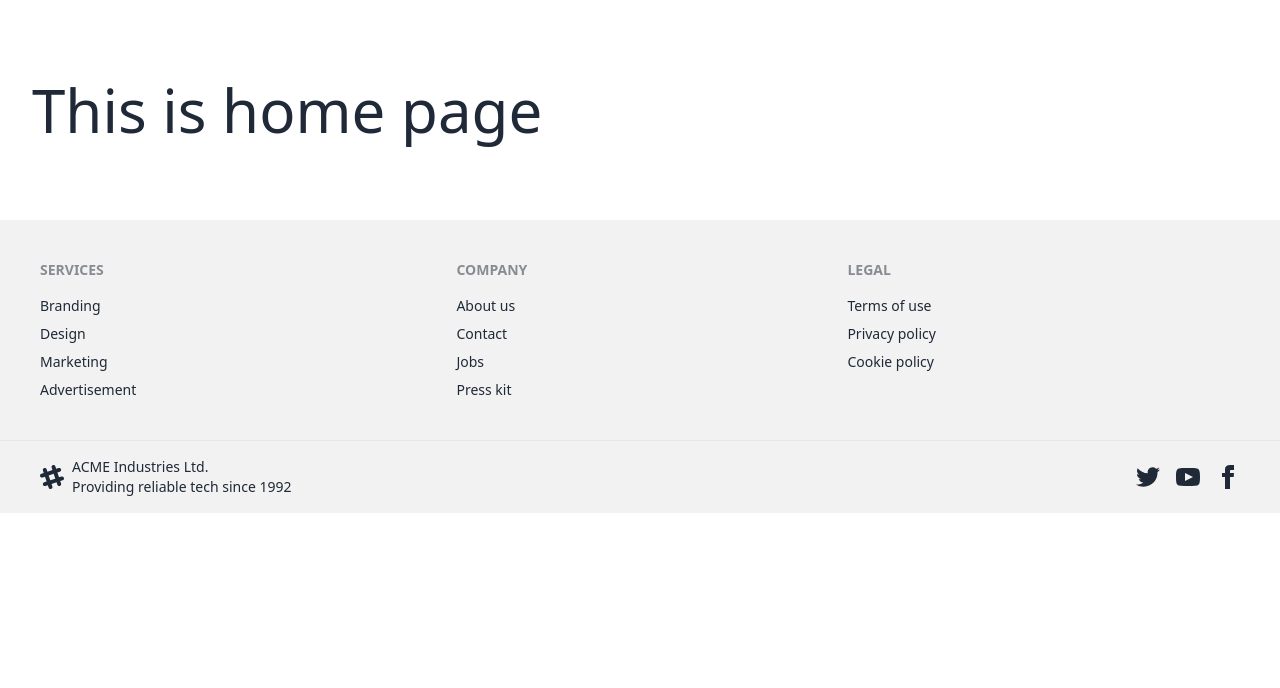
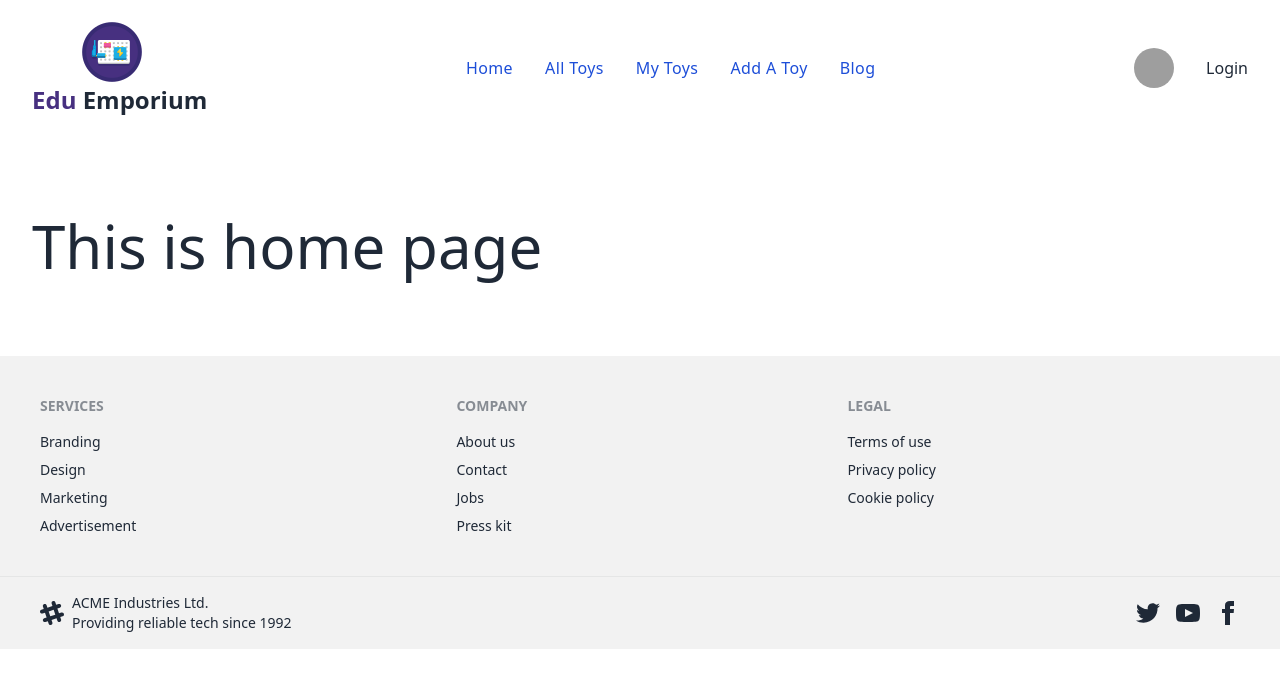
Before and after one commit to atikur-24/edu-toy-store-client, a React (Vite) app: page / in a window 1280 px wide. Shown: the top 688 px of the page. Built offline with nearby package versions, Linux system fonts and the light colour scheme; grey boxes are pictures that could not be loaded.

Commit message:
added navbar menu and style active route

```diff
--- a/src/Pages/Home/Banner/Banner.jsx
+++ b/src/Pages/Home/Banner/Banner.jsx
@@ -1,9 +1,36 @@
 
 const Banner = () => {
     return (
-        <div>
-
-        </div>
+<div className="carousel w-full">
+  <div id="slide1" className="carousel-item relative w-full">
+    <img src="/images/stock/photo-1625726411847-8cbb60cc71e6.jpg" className="w-full" />
+    <div className="absolute flex justify-between transform -translate-y-1/2 left-5 right-5 top-1/2">
+      <a href="#slide4" className="btn btn-circle">❮</a>
+      <a href="#slide2" className="btn btn-circle">❯</a>
+    </div>
+  </div>
+  <div id="slide2" className="carousel-item relative w-full">
+    <img src="/images/stock/photo-1609621838510-5ad474b7d25d.jpg" className="w-full" />
+    <div className="absolute flex justify-between transform -translate-y-1/2 left-5 right-5 top-1/2">
+      <a href="#slide1" className="btn btn-circle">❮</a>
+      <a href="#slide3" className="btn btn-circle">❯</a>
+    </div>
+  </div>
+  <div id="slide3" className="carousel-item relative w-full">
+    <img src="/images/stock/photo-1414694762283-acccc27bca85.jpg" className="w-full" />
+    <div className="absolute flex justify-between transform -translate-y-1/2 left-5 right-5 top-1/2">
+      <a href="#slide2" className="btn btn-circle">❮</a>
+      <a href="#slide4" className="btn btn-circle">❯</a>
+    </div>
+  </div>
+  <div id="slide4" className="carousel-item relative w-full">
+    <img src="/images/stock/photo-1665553365602-b2fb8e5d1707.jpg" className="w-full" />
+    <div className="absolute flex justify-between transform -translate-y-1/2 left-5 right-5 top-1/2">
+      <a href="#slide3" className="btn btn-circle">❮</a>
+      <a href="#slide1" className="btn btn-circle">❯</a>
+    </div>
+  </div>
+</div>
     );
 };
 
--- a/src/Pages/Shared/Navbar/Navbar.jsx
+++ b/src/Pages/Shared/Navbar/Navbar.jsx
@@ -1,10 +1,109 @@
+import { useState } from "react";
+import { Link, NavLink } from "react-router-dom";
+import { HiMenuAlt3, HiX } from "react-icons/hi";
+import logo from '../../../../public/protoboard.png'
+import logo2 from '../../../../public/protoboard2.png'
 
 const Navbar = () => {
-    return (
-        <div>
+  const [isMenuOpen, setIsMenuOpen] = useState(false);
 
+  const menuItems = (
+    <>
+      <li>
+        <NavLink to="/" className={({ isActive }) => (isActive ? "active" : "default")} >Home</NavLink>
+      </li>
+      <li>
+        <NavLink to="/" className={({ isActive }) => (isActive ? "active" : "default")} >All Toys</NavLink>
+      </li>
+      <li>
+        <NavLink to="/" className={({ isActive }) => (isActive ? "active" : "default")} >My Toys</NavLink>
+      </li>
+      <li>
+        <NavLink to="/" className={({ isActive }) => (isActive ? "active" : "default")} >Add A Toy</NavLink>
+      </li>
+      <li>
+        <NavLink to="/" className={({ isActive }) => (isActive ? "active" : "default")} >Blog</NavLink>
+      </li>
+    </>
+  );
+
+  const avatar = (
+  <>
+    <div className="avatar">
+        <div className="w-10 rounded-full">
+            <img src="/images/stock/photo-1534528741775-53994a69daeb.jpg" />
         </div>
-    );
+    </div>
+    <button>Login</button>
+  </>
+);
+
+  return (
+    <>
+      <div className="px-4 py-5 mx-auto sm:max-w-xl md:max-w-full lg:max-w-screen-xl md:px-24 lg:px-8">
+        <div className="relative flex items-center justify-between">
+          <Link to="/">
+                <img className="ml-0 md:ml-12" src={logo} alt="logo" />
+                <span className="text-2xl font-bold">
+                 <span className="text-[#473080]">Edu</span> Emporium
+                </span>
+          </Link>
+          <ul className="hidden lg:flex items-center space-x-8">
+            { menuItems }
+          </ul>
+          <div className="hidden lg:flex items-center space-x-8">
+            { avatar }
+          </div>
+          {/* mobile navbar section */}
+          <div className="lg:hidden">
+            {/* Dropdown Open Button */}
+            <button
+              aria-label="Open Menu"
+              title="Open Menu"
+              onClick={() => setIsMenuOpen(true)}
+            >
+              <HiMenuAlt3 className="w-5 text-gray-600" />
+            </button>
+            {isMenuOpen && (
+              <div className="absolute top-0 left-0 w-full z-10">
+                <div className="p-5 bg-white border rounded shadow-sm">
+                  <div className="flex items-center justify-between mb-4">
+                    <div>
+                      <Link to="/" className="inline-flex items-center">
+                      <img className="" src={logo2} alt="logo" />
+                        <span className="text-2xl font-bold ml-4">
+                            <span className="text-[#473080]">Edu</span> Emporium
+                        </span>
+                      </Link>
+                    </div>
+                    {/* Dropdown menu close button */}
+                    <div>
+                      <button
+                        aria-label="Close Menu"
+                        title="Close Menu"
+                        onClick={() => setIsMenuOpen(false)}
+                      >
+                        <HiX className="w-5 text-gray-600" />
+                      </button>
+                    </div>
+                  </div>
+                  <nav>
+                    <ul className="space-y-4">
+                        {menuItems}
+                    </ul>
+                  </nav>
+                  <hr />
+                  <div className="inline-flex">
+                    { avatar }
+                  </div>
+                </div>
+              </div>
+            )}
+          </div>
+        </div>
+      </div>
+    </>
+  );
 };
 
 export default Navbar;
--- a/src/index.css
+++ b/src/index.css
@@ -2,6 +2,26 @@
 @tailwind components;
 @tailwind utilities;
 
+/* vanilla css */
+.my-txt-color {
+  color: #160041;
+}
+/* .my-bg-color {
+002561
+} */
+
 .my-container{
   @apply px-4 md:px-24 lg:px-8 py-16 lg:py-20 mx-auto sm:max-w-xl md:max-w-full lg:max-w-screen-xl
 }
+
+.my-btn{
+  @apply bg-[#003366] rounded-md px-3 py-2 md:px-6 md:py-4 text-[18px] font-semibold text-white
+}
+
+.active {
+  @apply font-medium tracking-wide text-blue-700 transition-colors duration-200 hover:text-blue-400
+}
+
+.default {
+  @apply font-medium tracking-wide text-gray-700 transition-colors duration-200 hover:text-blue-400
+}
```
Also changed, not shown: public/protoboard.png (added), public/protoboard2.png (added).
